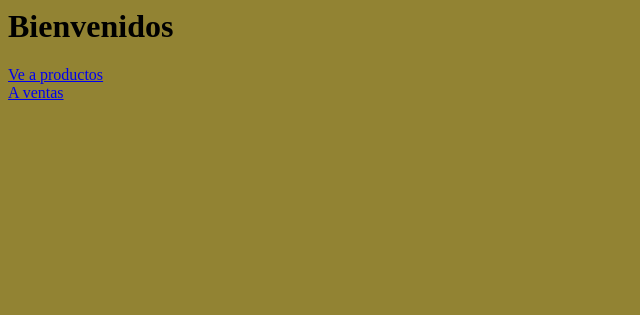
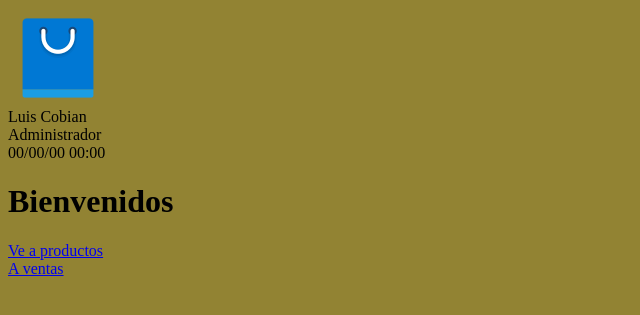
Before and after one commit to LuisCobian-GR/TallerWeb, a PHP site: page / in a window 1280 px wide. Shown: the top 315 px of the page, without its empty margins (0-640 px from the left). Run offline with PHP 8.4, Linux system fonts and the light colour scheme.

Commit message:
Hasta el 14 de octubre

```diff
--- /dev/null
+++ b/css/main.css
@@ -0,0 +1,5 @@
+@import url('https://fonts.googleapis.com/css2?family=Roboto:ital,wght@0,100;0,300;0,400;0,500;0,700;0,900;1,100;1,300;1,400;1,500;1,700;1,900&display=swap');
+
+:root {
+    font-size: 16px;
+}
--- a/index.php
+++ b/index.php
@@ -1,8 +1,24 @@
 <html>
     <head>
         <title>Tienda x</title>
+        <link href="css/main.css" rel="stylesheet" />
     </head>
     <body bgcolor="#928333">
+        <div class="contenedor">
+            <nav>
+                <div class="encabezado">
+                    <img src="images/logo_tienda.png" />
+                    <div class="user-titulo">Luis Cobian</div>
+                    <div class="rol-titulo">Administrador</div>
+                    <div class="fecha-titulo">00/00/00 00:00</div>
+                </div>
+                <div class="enlaces">
+                </div>
+                <div class="firma">
+                </div>
+
+            </nav>
+        </div>
         <h1> Bienvenidos </h1>
         <a href="productos.php">
             Ve a productos
```
Also changed, not shown: images/logo_tienda.png (added).
